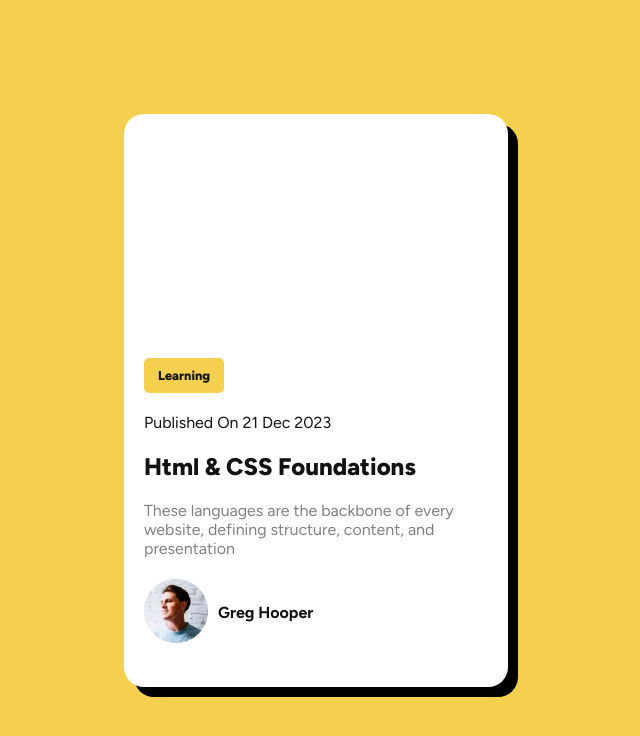
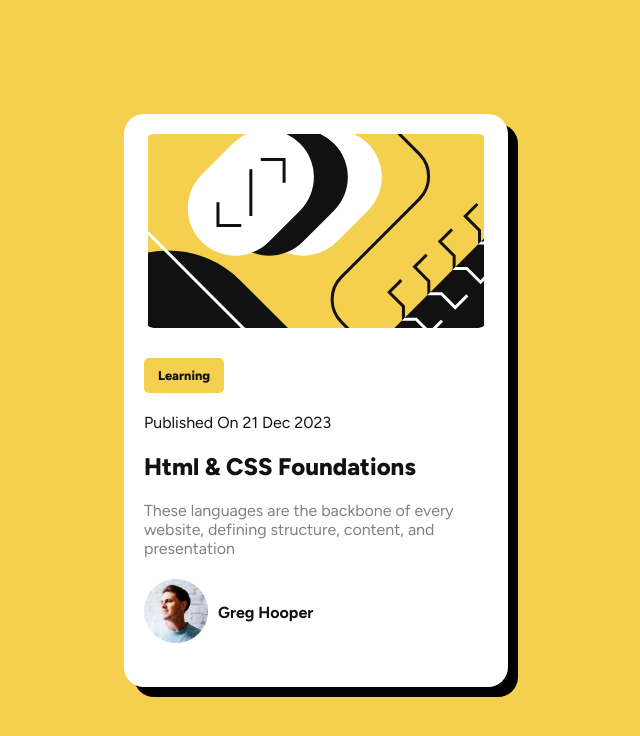
Before and after one commit to UnexplainableNo47/Blog-Panel-dev, a plain HTML site: page index.html in a window 1280 px wide. Shown: the whole page, without its empty margins (324-964 px from the left). Drawn offline with Linux system fonts and the light colour scheme; the site is published under a folder, as on GitHub Pages, so addresses that start at the root find nothing.

Commit message:
Update style.css

```diff
--- a/style.css
+++ b/style.css
@@ -26,7 +26,7 @@
     border: 1px #000;
 }
 .hero{
-    background-image: url(/illustration-article.svg);
+    background-image: url(illustration-article.svg);
     background-position: center;
     background-repeat: no-repeat;
     height: 194px;
```
